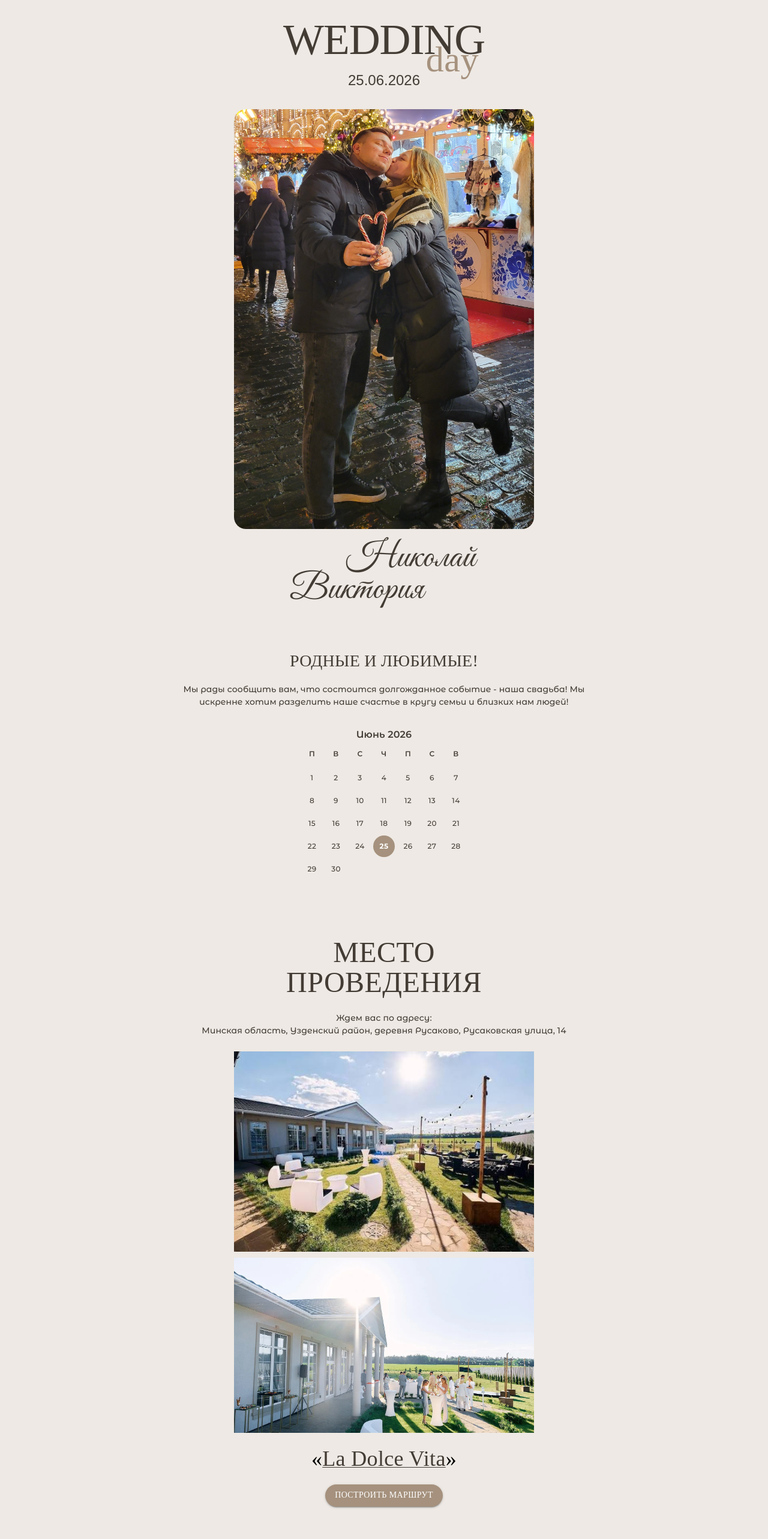
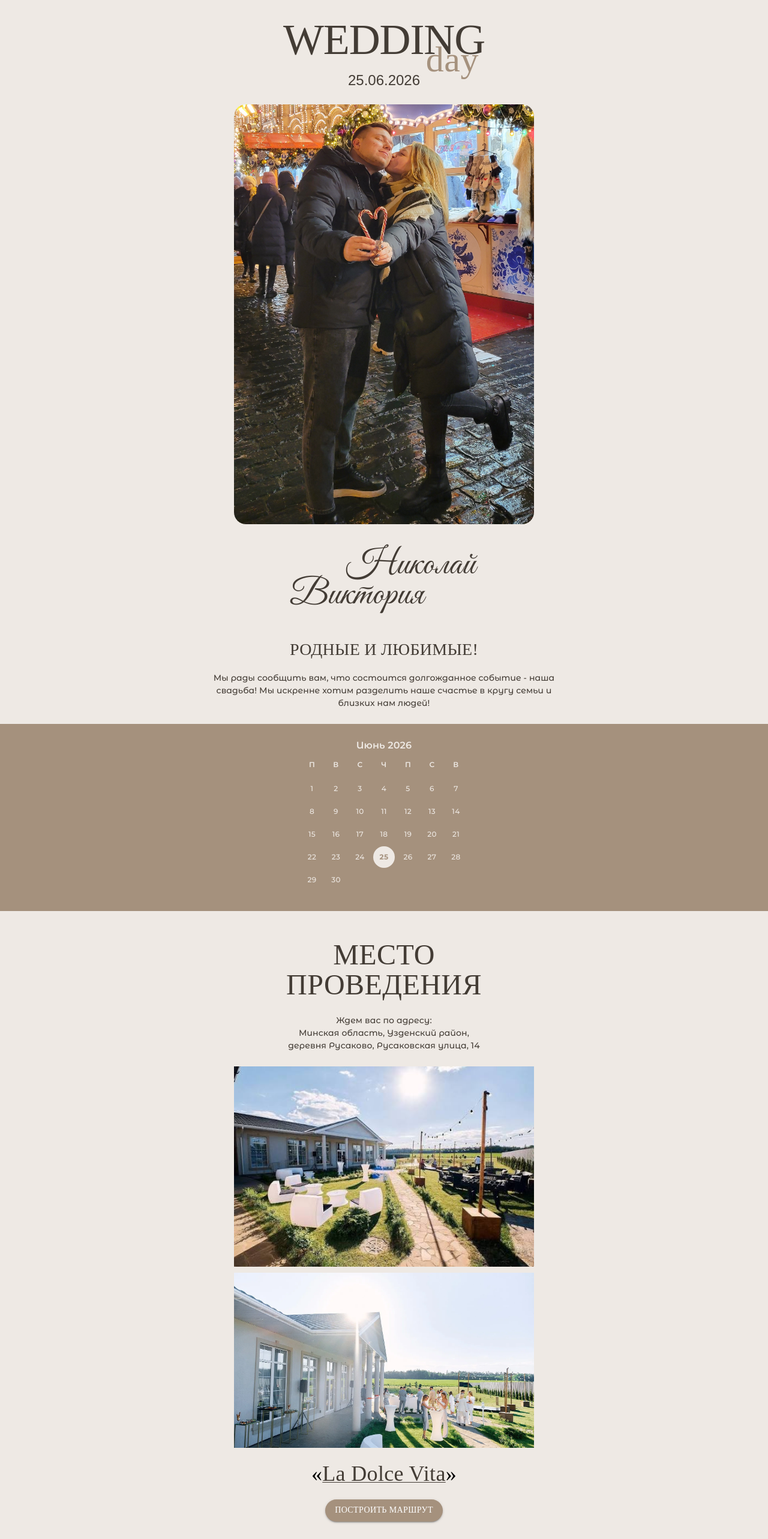
Before and after one commit to Nikkov17/wi-app, a React (Create React App) app: page / in a window 1280 px wide. Shown: the top 2566 px of the page at 60% size. Built offline with nearby package versions, Linux system fonts and the light colour scheme; a web font is replaced by a local one.

Commit message:
update components structure

```diff
--- a/src/App.jsx
+++ b/src/App.jsx
@@ -1,5 +1,6 @@
 import { Box } from '@mui/material';
 import { Heading } from './components/Heading/Heading';
+import { Calendar } from './components/Calendar/Calendar';
 import { Location } from './components/Location/Location';
 import { Timing } from './components/Timing/Timing';
 import { DressCode } from './components/DressCode/DressCode';
@@ -19,6 +20,7 @@ function App() {
       }}
     >
       <Heading />
+      <Calendar />
       <Location />
       <Timing />
       <DressCode />
--- a/src/components/Calendar/Calendar.jsx
+++ b/src/components/Calendar/Calendar.jsx
@@ -3,7 +3,7 @@ import { LocalizationProvider, StaticDatePicker } from '@mui/x-date-pickers';
 import { AdapterDateFns } from '@mui/x-date-pickers/AdapterDateFns';
 import { ru } from 'date-fns/locale';
 import { Box, Typography } from '@mui/material';
-import { COLOR, FONT } from '../../constants';
+import { COLOR, FONT, CSS_VALUES } from '../../constants';
 
 export const Calendar = () => {
   const [selectedDate] = useState(new Date('2026-06-25'));
@@ -12,9 +12,20 @@ export const Calendar = () => {
     <Box
       sx={{
         display: 'flex',
+        justifyContent: 'center',
+        width: '100%',
+        boxSizing: 'border-box',
+        padding: `${CSS_VALUES.sectionIndent}px`,
+        backgroundColor: COLOR.light,
+      }}
+    >
+      <Box
+        sx={{
+          display: 'flex',
+          flexDirection: 'column',
           alignItems: 'center',
-        flexDirection: 'column',
-        marginTop: '32px',
+          justifyContent: 'center',
+          maxWidth: `${CSS_VALUES.sectionMaxWidth}px`,
         }}
       >
         <Typography
@@ -24,7 +35,7 @@ export const Calendar = () => {
             fontStyle: 'normal',
             fontSize: '16px',
           }}
-        color={COLOR.base}
+          color={COLOR.milkWhite}
         >
           Июнь 2026
         </Typography>
@@ -32,12 +43,18 @@ export const Calendar = () => {
           <StaticDatePicker
             sx={{
               backgroundColor: 'transparent',
+              '& .MuiDateCalendar-root': {
+                height: 'auto',
+              },
+              '& .MuiPickersSlideTransition-root': {
+                minHeight: '200px',
+              },
               '& .MuiPickersDay-today': {
-              border: `1px dashed  ${COLOR.light} !important`,
+                border: `1px dashed  ${COLOR.milkWhite} !important`,
               },
               '& .MuiTypography-root, & .MuiPickersDay-root': {
                 fontFamily: FONT.ru.base,
-              color: COLOR.base,
+                color: COLOR.milkWhite,
                 fontWeight: 500,
               },
               '& .MuiDayCalendar-weekDayLabel': {
@@ -45,8 +62,8 @@ export const Calendar = () => {
               },
               '& .MuiPickersDay-root.Mui-selected': {
                 fontWeight: 700,
-              color: 'white',
-              backgroundColor: COLOR.light,
+                color: COLOR.light,
+                backgroundColor: COLOR.milkWhite,
               },
             }}
             value={selectedDate}
@@ -67,5 +84,6 @@ export const Calendar = () => {
           />
         </LocalizationProvider>
       </Box>
+    </Box>
   );
 };
--- a/src/components/Contacts/Contacts.jsx
+++ b/src/components/Contacts/Contacts.jsx
@@ -6,9 +6,19 @@ export const Contacts = () => {
   return (
     <Box
       sx={{
-        marginTop: `${CSS_VALUES.marginBetweenSections}px`,
-        marginLeft: `${CSS_VALUES.sectionSideMargin}px`,
-        marginRight: `${CSS_VALUES.sectionSideMargin}px`,
+        display: 'flex',
+        justifyContent: 'center',
+        width: '100%',
+        boxSizing: 'border-box',
+        padding: `${CSS_VALUES.sectionIndent * 2}px ${CSS_VALUES.sectionIndent}px`,
+      }}
+    >
+      <Box
+        sx={{
+          display: 'flex',
+          flexDirection: 'column',
+          alignItems: 'center',
+          justifyContent: 'center',
           maxWidth: `${CSS_VALUES.sectionMaxWidth}px`,
         }}
       >
@@ -31,7 +41,7 @@ export const Contacts = () => {
           }}
           color={COLOR.base}
         >
-        По всем вопросам вы можете обращаться к нашему свадебному организатору
+          По всем вопросам вы можете обращаться к нашему свадебному организатору.
         </Typography>
         <Link
           href={`tel:+375445600408`}
@@ -79,5 +89,6 @@ export const Contacts = () => {
           Ольга
         </Typography>
       </Box>
+    </Box>
   );
 };
--- a/src/components/Details/DetailBlock.jsx
+++ b/src/components/Details/DetailBlock.jsx
@@ -11,7 +11,7 @@ export const DetailBlock = ({ title, description, IconProp }) => {
         alignItems: 'center',
         marginTop: '24px',
         backgroundColor: COLOR.light,
-        p: '8px',
+        p: '16px',
         borderRadius: '20px',
       }}
     >
@@ -33,7 +33,7 @@ export const DetailBlock = ({ title, description, IconProp }) => {
         />
         <Typography
           sx={{
-            fontSize: '24px',
+            fontSize: '28px',
             fontFamily: FONT.ru.cursive,
             lineHeight: '50px',
             marginLeft: '8px',
--- a/src/components/Details/Details.jsx
+++ b/src/components/Details/Details.jsx
@@ -10,9 +10,19 @@ export const Details = () => {
   return (
     <Box
       sx={{
-        marginTop: `${CSS_VALUES.marginBetweenSections}px`,
-        marginLeft: `${CSS_VALUES.sectionSideMargin}px`,
-        marginRight: `${CSS_VALUES.sectionSideMargin}px`,
+        display: 'flex',
+        justifyContent: 'center',
+        width: '100%',
+        boxSizing: 'border-box',
+        padding: `${CSS_VALUES.sectionIndent * 2}px ${CSS_VALUES.sectionIndent}px`,
+      }}
+    >
+      <Box
+        sx={{
+          display: 'flex',
+          flexDirection: 'column',
+          alignItems: 'center',
+          justifyContent: 'center',
           maxWidth: `${CSS_VALUES.sectionMaxWidth}px`,
         }}
       >
@@ -52,5 +62,6 @@ export const Details = () => {
           IconProp={NightlightIcon}
         />
       </Box>
+    </Box>
   );
 };
--- a/src/components/DressCode/DressCode.jsx
+++ b/src/components/DressCode/DressCode.jsx
@@ -5,9 +5,20 @@ export const DressCode = () => {
   return (
     <Box
       sx={{
-        marginTop: `${CSS_VALUES.marginBetweenSections}px`,
-        marginLeft: `${CSS_VALUES.sectionSideMargin}px`,
-        marginRight: `${CSS_VALUES.sectionSideMargin}px`,
+        display: 'flex',
+        justifyContent: 'center',
+        width: '100%',
+        boxSizing: 'border-box',
+        padding: `${CSS_VALUES.sectionIndent * 2}px ${CSS_VALUES.sectionIndent}px`,
+        backgroundColor: COLOR.light,
+      }}
+    >
+      <Box
+        sx={{
+          display: 'flex',
+          flexDirection: 'column',
+          alignItems: 'center',
+          justifyContent: 'center',
           maxWidth: `${CSS_VALUES.sectionMaxWidth}px`,
         }}
       >
@@ -17,7 +28,7 @@ export const DressCode = () => {
             fontFamily: FONT.common.title,
             lineHeight: '50px',
           }}
-        color={COLOR.base}
+          color={COLOR.milkWhite}
         >
           ДРЕСС КОД
         </Typography>
@@ -28,12 +39,13 @@ export const DressCode = () => {
             fontWeight: 500,
             marginTop: '24px',
           }}
-        color={COLOR.base}
+          color={COLOR.milkWhite}
         >
-        Чтобы сохранить особую атмосферу нашего праздника, будем признательны, если вы воздержитесь
-        от ярких и кричащих цветов в одежде и выберете более спокойные и элегантные наряды.
-        Благодарим за понимание и поддержку!
+          Чтобы сохранить особую атмосферу нашего праздника, будем признательны, если вы
+          воздержитесь от ярких и кричащих цветов в одежде и выберете более спокойные и элегантные
+          наряды. Благодарим за понимание и поддержку!
         </Typography>
+      </Box>
     </Box>
   );
 };
--- a/src/components/Final/Final.jsx
+++ b/src/components/Final/Final.jsx
@@ -1,19 +1,32 @@
-import { Typography } from '@mui/material';
+import { Box, Typography } from '@mui/material';
 import { COLOR, FONT, CSS_VALUES } from '../../constants';
 
 export const Final = () => {
   return (
+    <Box
+      sx={{
+        display: 'flex',
+        justifyContent: 'center',
+        width: '100%',
+        boxSizing: 'border-box',
+        padding: `${CSS_VALUES.sectionIndent * 2}px ${CSS_VALUES.sectionIndent}px`,
+      }}
+    >
+      <Box
+        sx={{
+          display: 'flex',
+          flexDirection: 'column',
+          alignItems: 'center',
+          justifyContent: 'center',
+          maxWidth: `${CSS_VALUES.sectionMaxWidth}px`,
+        }}
+      >
         <Typography
           sx={{
             fontFamily: FONT.ru.cursive,
             fontWeight: 400,
             fontStyle: 'normal',
             fontSize: '40px',
-        marginTop: `${CSS_VALUES.marginBetweenSections}px`,
-        marginLeft: `${CSS_VALUES.sectionSideMargin}px`,
-        marginRight: `${CSS_VALUES.sectionSideMargin}px`,
-        marginBottom: `${CSS_VALUES.sectionSideMargin}px`,
-        maxWidth: `${CSS_VALUES.sectionMaxWidth}px`,
           }}
           color={COLOR.base}
         >
@@ -21,5 +34,7 @@ export const Final = () => {
           <br /> С любовью,
           <br /> Николай и Виктория.
         </Typography>
+      </Box>
+    </Box>
   );
 };
--- a/src/components/Form/Form.jsx
+++ b/src/components/Form/Form.jsx
@@ -5,9 +5,20 @@ export const Form = () => {
   return (
     <Box
       sx={{
-        marginTop: `${CSS_VALUES.marginBetweenSections}px`,
-        marginLeft: `${CSS_VALUES.sectionSideMargin}px`,
-        marginRight: `${CSS_VALUES.sectionSideMargin}px`,
+        display: 'flex',
+        justifyContent: 'center',
+        width: '100%',
+        boxSizing: 'border-box',
+        padding: `${CSS_VALUES.sectionIndent * 2}px ${CSS_VALUES.sectionIndent}px`,
+        backgroundColor: COLOR.light,
+      }}
+    >
+      <Box
+        sx={{
+          display: 'flex',
+          flexDirection: 'column',
+          alignItems: 'center',
+          justifyContent: 'center',
           maxWidth: `${CSS_VALUES.sectionMaxWidth}px`,
         }}
       >
@@ -17,7 +28,7 @@ export const Form = () => {
             fontFamily: FONT.common.title,
             lineHeight: '50px',
           }}
-        color={COLOR.base}
+          color={COLOR.milkWhite}
         >
           Анкета гостя
         </Typography>
@@ -28,7 +39,7 @@ export const Form = () => {
             fontWeight: 500,
             marginTop: '24px',
           }}
-        color={COLOR.base}
+          color={COLOR.milkWhite}
         >
           Ваши ответы на вопросы помогут нам при организации торжества. Будем ждать ответ до
           01.06.2026.
@@ -41,12 +52,14 @@ export const Form = () => {
           sx={{
             marginTop: '16px',
             borderRadius: '20px',
-          backgroundColor: COLOR.light,
+            backgroundColor: COLOR.milkWhite,
+            color: COLOR.light,
             fontFamily: FONT.common.title,
           }}
         >
           ЗАПОЛНИТЬ АНКЕТУ
         </Button>
       </Box>
+    </Box>
   );
 };
--- a/src/components/Heading/Heading.jsx
+++ b/src/components/Heading/Heading.jsx
@@ -1,5 +1,4 @@
 import Img1 from '../../assets/img-1.jpg';
-import { Calendar } from '../Calendar/Calendar';
 import { Box, Typography } from '@mui/material';
 import { COLOR, FONT, CSS_VALUES } from '../../constants';
 
@@ -7,18 +6,24 @@ export const Heading = () => {
   return (
     <Box
       sx={{
-        marginTop: `${CSS_VALUES.sectionSideMargin}px`,
-        marginLeft: `${CSS_VALUES.sectionSideMargin}px`,
-        marginRight: `${CSS_VALUES.sectionSideMargin}px`,
-        maxWidth: `${CSS_VALUES.sectionMaxWidth}px`,
         display: 'flex',
-        flexDirection: 'column',
-        alignItems: 'center',
+        justifyContent: 'center',
+        width: '100%',
+        boxSizing: 'border-box',
+        padding: `${CSS_VALUES.sectionIndent}px`,
       }}
     >
       <Box
         sx={{
-          width: 'fit-content',
+          display: 'flex',
+          flexDirection: 'column',
+          alignItems: 'center',
+          justifyContent: 'center',
+          maxWidth: `${CSS_VALUES.sectionMaxWidth}px`,
+        }}
+      >
+        <Box
+          sx={{
             position: 'relative',
           }}
         >
@@ -58,7 +63,7 @@ export const Heading = () => {
           </Typography>
         </Box>
 
-      <Box sx={{ marginTop: '32px' }}>
+        <Box sx={{ marginTop: '24px' }}>
           <Box
             component="img"
             alt={'Коля и Вика'}
@@ -78,6 +83,8 @@ export const Heading = () => {
               fontWeight: 400,
               fontStyle: 'normal',
               fontSize: '60px',
+              lineHeight: '10px',
+              marginTop: '60px',
             }}
             color={COLOR.base}
           >
@@ -90,7 +97,6 @@ export const Heading = () => {
               fontWeight: 400,
               fontStyle: 'normal',
               fontSize: '60px',
-            lineHeight: '15px',
             }}
             color={COLOR.base}
           >
@@ -98,7 +104,7 @@ export const Heading = () => {
           </Typography>
         </Box>
 
-      <Box sx={{ marginTop: `${CSS_VALUES.marginBetweenSections}px` }}>
+        <Box sx={{ marginTop: `${CSS_VALUES.sectionIndent}px` }}>
           <Typography
             sx={{
               fontSize: '28px',
@@ -117,10 +123,10 @@ export const Heading = () => {
             }}
             color={COLOR.base}
           >
-          Мы рады сообщить вам, что состоится долгожданное событие - наша свадьба! Мы искренне хотим
-          разделить наше счастье в кругу семьи и близких нам людей!
+            Мы рады сообщить вам, что состоится долгожданное событие - наша свадьба! Мы искренне
+            хотим разделить наше счастье в кругу семьи и близких нам людей!
           </Typography>
-        <Calendar />
+        </Box>
       </Box>
     </Box>
   );
--- a/src/components/Location/Location.jsx
+++ b/src/components/Location/Location.jsx
@@ -7,9 +7,19 @@ export const Location = () => {
   return (
     <Box
       sx={{
-        marginTop: `${CSS_VALUES.marginBetweenSections - 100}px`,
-        marginLeft: `${CSS_VALUES.sectionSideMargin}px`,
-        marginRight: `${CSS_VALUES.sectionSideMargin}px`,
+        display: 'flex',
+        justifyContent: 'center',
+        width: '100%',
+        boxSizing: 'border-box',
+        padding: `${CSS_VALUES.sectionIndent * 2}px ${CSS_VALUES.sectionIndent}px`,
+      }}
+    >
+      <Box
+        sx={{
+          display: 'flex',
+          flexDirection: 'column',
+          alignItems: 'center',
+          justifyContent: 'center',
           maxWidth: `${CSS_VALUES.sectionMaxWidth}px`,
         }}
       >
@@ -44,7 +54,8 @@ export const Location = () => {
           }}
           color={COLOR.base}
         >
-        Минская область, Узденский район, деревня Русаково, Русаковская улица, 14
+          Минская область, Узденский район,
+          <br /> деревня Русаково, Русаковская улица, 14
         </Typography>
         <Box
           sx={{
@@ -118,5 +129,6 @@ export const Location = () => {
           ПОСТРОИТЬ МАРШРУТ
         </Button>
       </Box>
+    </Box>
   );
 };
--- a/src/components/Timing/Timing.jsx
+++ b/src/components/Timing/Timing.jsx
@@ -9,9 +9,19 @@ export const Timing = () => {
   return (
     <Box
       sx={{
-        marginTop: `${CSS_VALUES.marginBetweenSections}px`,
-        marginLeft: `${CSS_VALUES.sectionSideMargin}px`,
-        marginRight: `${CSS_VALUES.sectionSideMargin}px`,
+        display: 'flex',
+        justifyContent: 'center',
+        width: '100%',
+        boxSizing: 'border-box',
+        padding: `${CSS_VALUES.sectionIndent * 2}px ${CSS_VALUES.sectionIndent}px`,
+      }}
+    >
+      <Box
+        sx={{
+          display: 'flex',
+          flexDirection: 'column',
+          alignItems: 'center',
+          justifyContent: 'center',
           maxWidth: `${CSS_VALUES.sectionMaxWidth}px`,
         }}
       >
@@ -29,8 +39,7 @@ export const Timing = () => {
         </Typography>
         <Box
           sx={{
-          m: 3,
-          marginTop: '56px',
+            margin: '48px 24px 0',
             display: 'flex',
             alignItems: 'start',
             flexDirection: 'column',
@@ -145,5 +154,6 @@ export const Timing = () => {
           </Box>
         </Box>
       </Box>
+    </Box>
   );
 };
--- a/src/constants.js
+++ b/src/constants.js
@@ -14,7 +14,6 @@ export const FONT = {
 };
 
 export const CSS_VALUES = {
-  sectionSideMargin: 24,
-  marginBetweenSections: 90,
-  sectionMaxWidth: 700,
+  sectionIndent: 24,
+  sectionMaxWidth: 600,
 };
```
Lines whose indentation alone changed are shown as unchanged.
